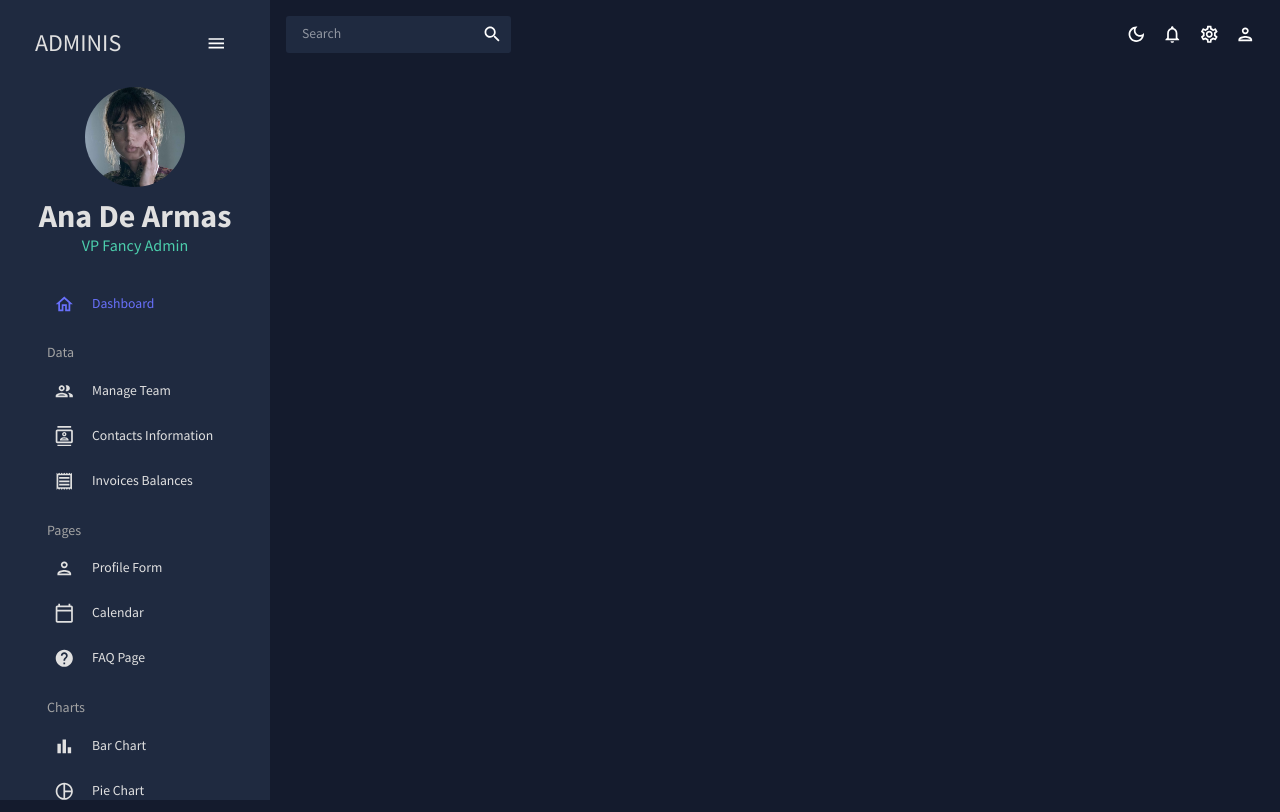
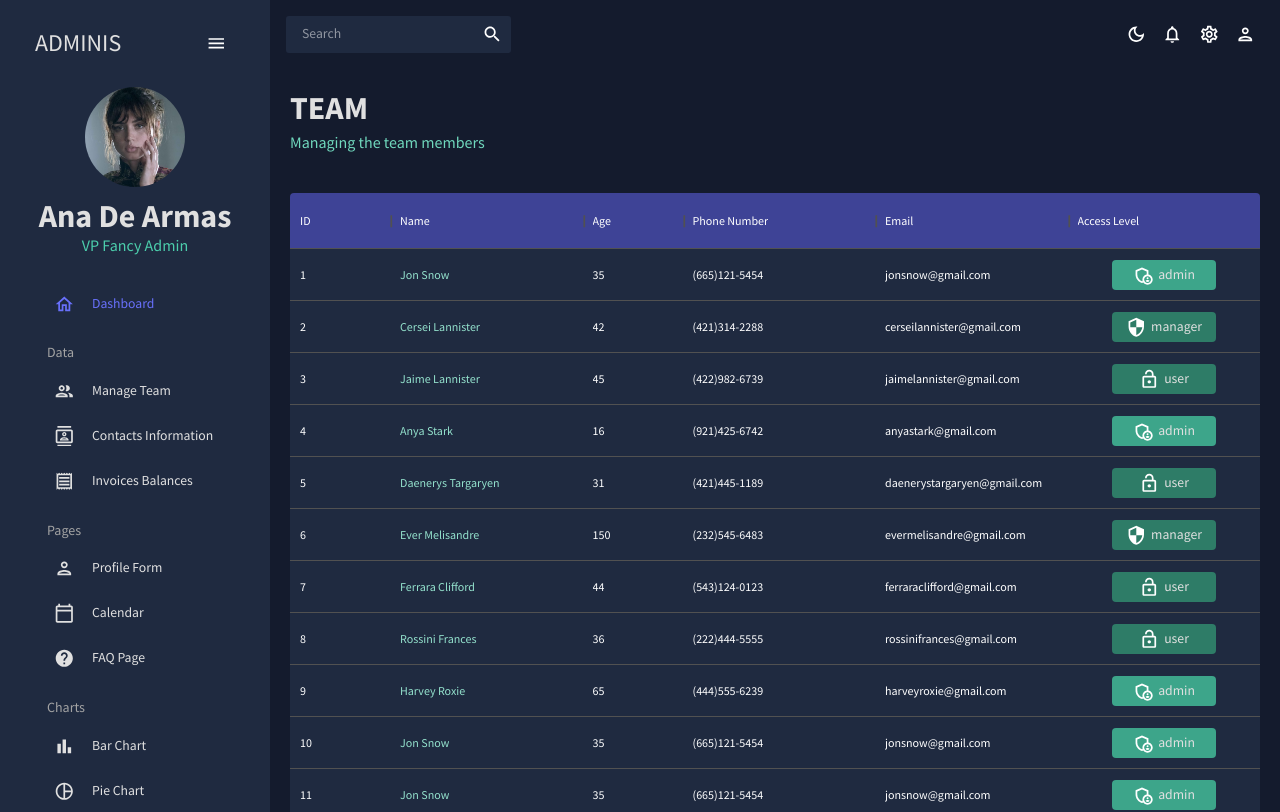
Before and after one commit to wxomi/react-admin-panel, a React (Create React App) app: page /team in a window 1280 px wide. Shown: the top 812 px of the page. Built offline with nearby package versions, Linux system fonts and the light colour scheme.

Commit message:
sidebar & team data grid

```diff
--- a/src/App.js
+++ b/src/App.js
@@ -5,7 +5,7 @@
 import TopBar from "./scenes/global/TopBar";
 import SideBar from "./scenes/global/SideBar";
 import Dashboard from "./scenes/dashboard";
-// import Team from './scenes/team';
+import Team from './scenes/team';
 // import Invoices from './scenes/invoices';
 // import Contacts from './scenes/contacts';
 // import Bar from './scenes/bar';
@@ -28,7 +28,7 @@
             <TopBar />
             <Routes>
               <Route path="/" element={<Dashboard />}></Route>
-              {/* <Route path='/team' element={<Team />}></Route> */}
+              <Route path='/team' element={<Team />}></Route>
               {/* <Route path='/contacts' element={<Contacts />}></Route> */}
               {/* <Route path='/invoices' element={<Invoices />}></Route> */}
               {/* <Route path='/bar' element={<Bar />}></Route> */}
--- a/src/components/Header.jsx
+++ b/src/components/Header.jsx
@@ -1,16 +1,24 @@
-import React from 'react'
-import {useTheme,Typography,Box} from '@mui/material'
-import { tokens } from '../theme';
+import React from "react";
+import { useTheme, Typography, Box } from "@mui/material";
+import { tokens } from "../theme";
 
-const Header = ({title,subtitle}) => {
-    const theme=useTheme();
-    const colors=tokens(theme.palette.mode);
+const Header = ({ title, subtitle }) => {
+  const theme = useTheme();
+  const colors = tokens(theme.palette.mode);
 
   return (
     <Box mb="30px">
+      <Typography
+        variant="h2"
+        color={colors.grey[100]}
+        fontWeight="bold"
+        sx={{ mb: "5px" }}
+      >
+        {title}
+      </Typography>
+      <Typography variant="h5" color={colors.greenAccent[400]}>{subtitle}</Typography>
+    </Box>
+  );
+};
 
-    </Box>
-  )
-}
-
-export default Header
+export default Header;
--- a/src/data/mockData.js
+++ b/src/data/mockData.js
@@ -71,6 +71,22 @@
     email: "harveyroxie@gmail.com",
     age: 65,
     phone: "(444)555-6239",
+    access: "admin",
+  },
+  {
+    id: 10,
+    name: "Jon Snow",
+    email: "jonsnow@gmail.com",
+    age: 35,
+    phone: "(665)121-5454",
+    access: "admin",
+  },
+  {
+    id: 11,
+    name: "Jon Snow",
+    email: "jonsnow@gmail.com",
+    age: 35,
+    phone: "(665)121-5454",
     access: "admin",
   },
 ];
--- a/src/scenes/dashboard/index.jsx
+++ b/src/scenes/dashboard/index.jsx
@@ -1,8 +1,14 @@
+import { Box } from '@mui/system'
 import React from 'react'
+import Header from '../../components/Header'
 
 const index = () => {
   return (
-    <div>index</div>
+    <Box margin={'20px'}>
+      <Box display={'flex'} justifyContent={'space-between'} alignItems={'center'}>
+      <Header title={'DASHBOARD'} subtitle={'Welcome to your dashboard'} />
+      </Box>
+    </Box>
   )
 }
 
--- a/src/scenes/global/SideBar.jsx
+++ b/src/scenes/global/SideBar.jsx
@@ -17,7 +17,6 @@
 import TimelineOutlinedIcon from "@mui/icons-material/TimelineOutlined";
 import MapOutlinedIcon from "@mui/icons-material/MapOutlined";
 import MenuOutlinedIcon from "@mui/icons-material/MenuOutlined";
-
 
 const Item = ({ title, to, icon, selected, setSelected }) => {
   const theme = useTheme();
@@ -60,6 +59,10 @@
         },
         "& .pro-menu-item.active": {
           color: "#6870fa !important",
+        },
+        "& .pro-sidebar": {
+          position: "relative",
+          height: "120%",
         },
       }}
     >
--- /dev/null
+++ b/src/scenes/team/index.jsx
@@ -0,0 +1,111 @@
+import React from "react";
+import { Box, Typography, useTheme } from "@mui/material";
+import { tokens } from "../../theme";
+import Header from "../../components/Header";
+import { mockDataTeam } from "../../data/mockData";
+import AdminPanelSettingsOutlinedIcon from "@mui/icons-material/AdminPanelSettingsOutlined";
+import SecurityOutlinedIcon from "@mui/icons-material/SecurityOutlined";
+import LockOpenOutlinedIcon from "@mui/icons-material/LockOpenOutlined";
+import { DataGrid } from "@mui/x-data-grid";
+
+
+
+const Team = () => {
+  const theme = useTheme();
+  const colors = tokens(theme.palette.mode);
+  const columns = [
+    { field: "id", headerName: "ID" },
+    {
+      field: "name",
+      headerName: "Name",
+      flex: 1,
+      cellClassName: "name-column--cell",
+    },
+    {
+      field: "age",
+      headerName: "Age",
+      type: "number",
+      headerAlign: "left",
+      align: "left",
+    },
+    {
+      field: "phone",
+      headerName: "Phone Number",
+      flex: 1,
+    },
+    {
+      field: "email",
+      headerName: "Email",
+      flex: 1,
+    },
+    {
+      field: "access",
+      headerName: "Access Level",
+      flex: 1,
+      renderCell: ({ row: { access } }) => {
+        return (
+          <Box
+            width="60%"
+            margin="0 auto"
+            p={"5px"}
+            display={"flex"}
+            justifyContent={"center"}
+            backgroundColor={
+              access === "admin"
+                ? colors.greenAccent[600]
+                : colors.greenAccent[700]
+            }
+            borderRadius={"4px"}
+          >
+            {access === "admin" && <AdminPanelSettingsOutlinedIcon />}
+            {access === "manager" && <SecurityOutlinedIcon />}
+            {access === "user" && <LockOpenOutlinedIcon />}
+            <Typography color={colors.grey[100]} sx={{ml:'5px'}}>{access}</Typography>
+          </Box>
+        );
+      },
+    },
+  ];
+
+  return (
+    <Box m={"20px"}>
+      <Header title={"TEAM"} subtitle={"Managing the team members"} />
+      <Box m={'40px 0 0 0'}
+      height={'94vh'}
+      sx={{
+        "& .MuiDataGrid-root": {
+          border: "none",
+        },
+        "& .MuiDataGrid-cell": {
+          borderBottom: "none",
+        },
+        "& .name-column--cell": {
+          color: colors.greenAccent[300],
+        },
+
+        "& .MuiDataGrid-virtualScroller": {
+          backgroundColor: colors.primary[400],
+        },
+
+        "& .MuiCheckbox-root": {
+          color: `${colors.greenAccent[200]} !important`,
+        },
+        "& .MuiDataGrid-columnHeader": {
+          backgroundColor: colors.blueAccent[700],
+          borderBottom: "none",
+        },
+
+        "& .MuiDataGrid-footerContainer": {
+          borderTop: "none",
+          backgroundColor: colors.blueAccent[700],
+        },
+
+      }}
+      >
+        <DataGrid rows={mockDataTeam} columns={columns} />
+      </Box>
+    </Box>
+  );
+};
+
+export default Team;
--- a/src/theme.js
+++ b/src/theme.js
@@ -49,7 +49,7 @@
           800: "#58201e",
           900: "#2c100f",
         },
-        blue: {
+        blueAccent: {
           100: "#e1e2fe",
           200: "#c3c6fd",
           300: "#a4a9fc",
@@ -106,7 +106,7 @@
           800: "#f1b9b7",
           900: "#f8dcdb",
         },
-        blue: {
+        blueAccent: {
           100: "#151632",
           200: "#2a2d64",
           300: "#3e4396",
```
